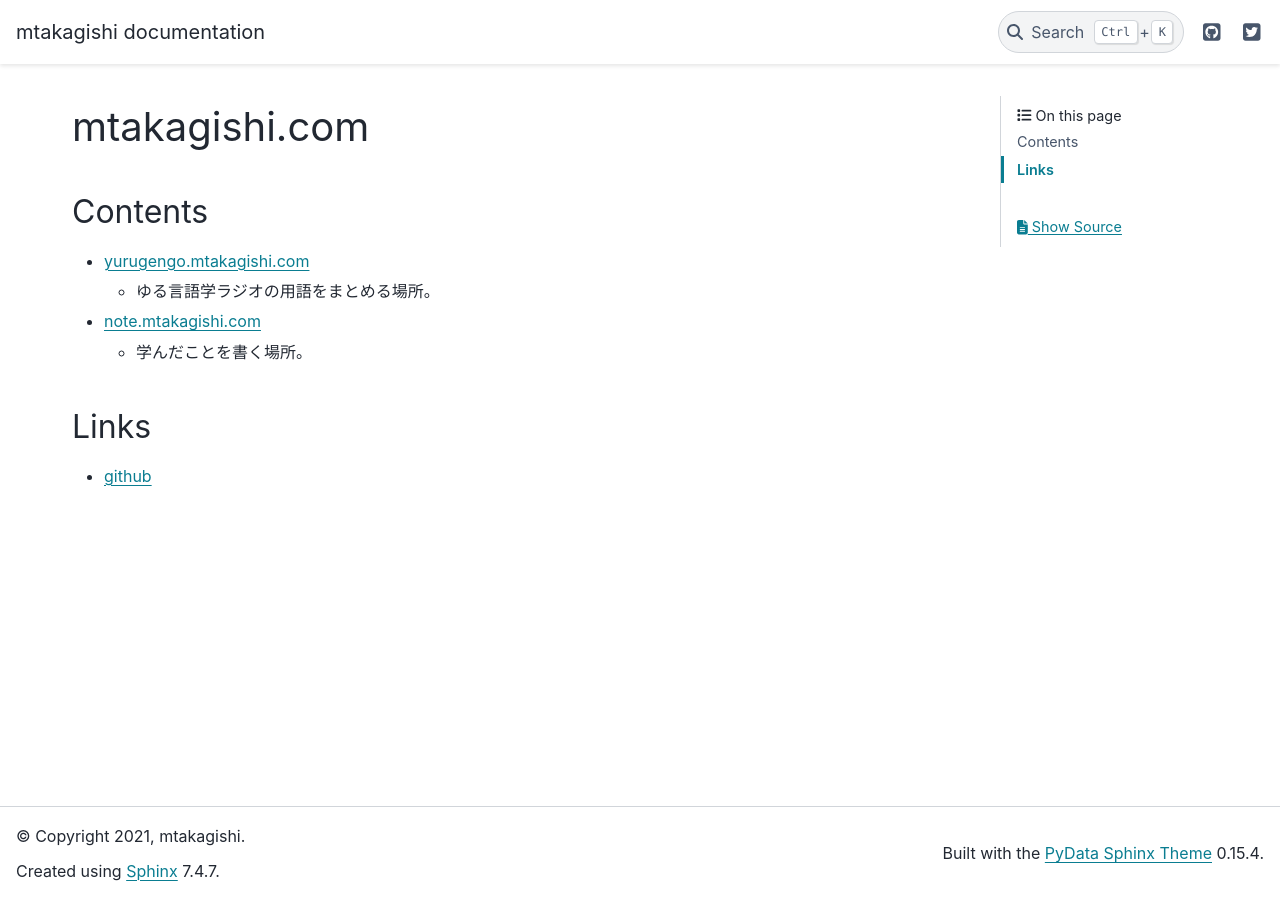
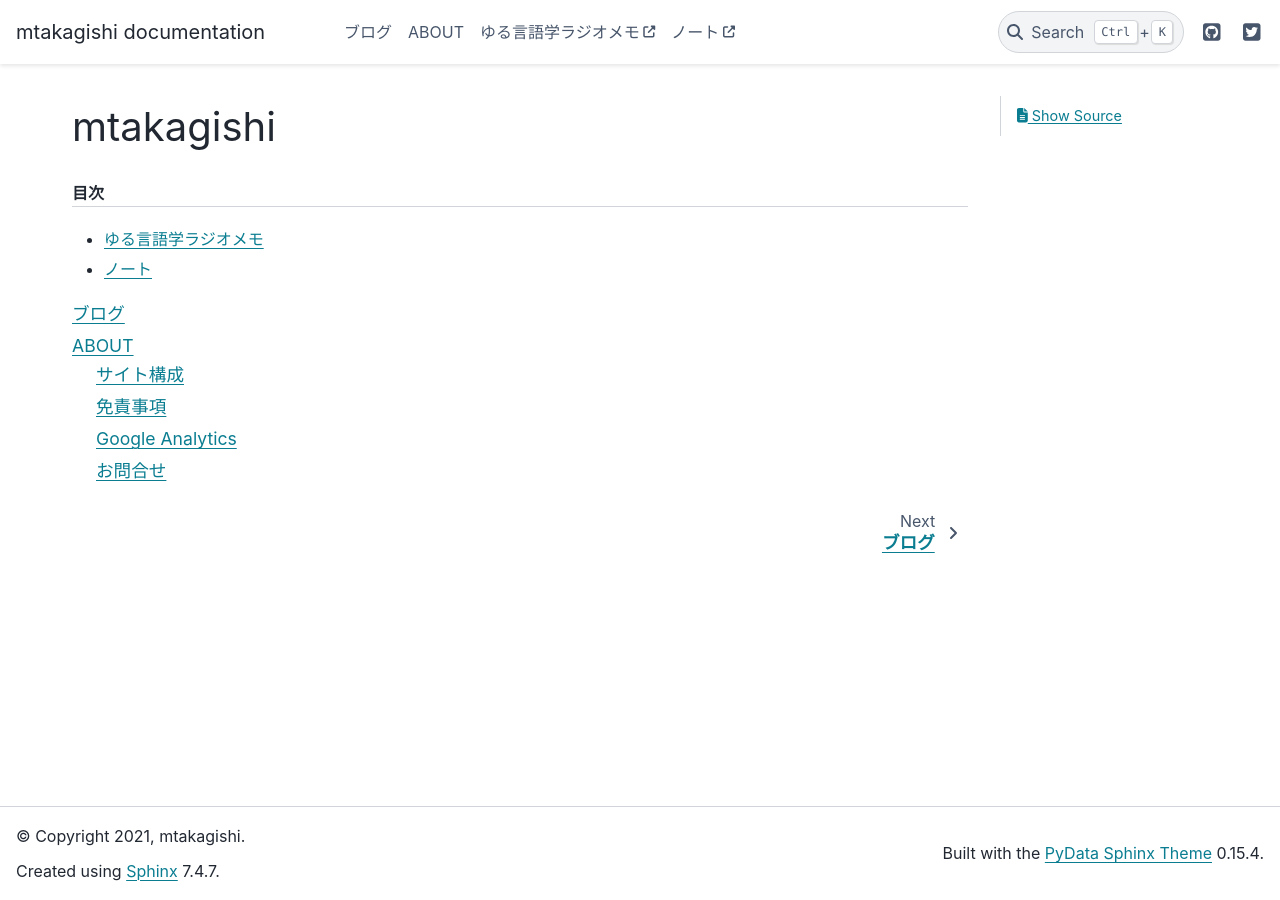
Before and after one commit to mtakagishi/mtakagishi, a Sphinx documentation site: the page built from docs/index.rst, in a window 1280 px wide. Built offline with Sphinx 7.4.7 and the PyData theme 0.15.4, drawn with Linux system fonts in a browser that asks for light colours.

Commit message:
少し整理

```diff
--- /dev/null
+++ b/docs/_templates/layout.html
@@ -0,0 +1,6 @@
+{% extends "pydata_sphinx_theme/layout.html" %}
+{%- block htmltitle %}
+<title>{{ title|striptags|e }}{{ titlesuffix }}</title>
+<script async src="https://pagead2.googlesyndication.com/pagead/js/adsbygoogle.js?client=ca-pub-0605738724688387"
+     crossorigin="anonymous"></script>
+{%- endblock %}
--- a/docs/about.rst
+++ b/docs/about.rst
@@ -1,8 +1,24 @@
 ABOUT
 =======================
 
-サイトについて
+サイト構成
 ----------------
+現在サブドメインの「ゆる言語学ラジオメモ」を精力的に更新しています。
+
+ゆる言語学ラジオメモ
+  * すっかりファンになってしまったゆる言語学ラジオで使われる独特の言葉などをまとめています。
+  * サブドメインで管理を切り分けています。
+
+ノート
+  * IT関連で調査したことなどをノート代わりに記録しています。
+  * サブドメインで管理を切り分けています。
+
+.. blockdiag::
+
+    blockdiag {
+      mtakagishi.com -> yurugengo, note
+    }
+
 
 免責事項
 ------------------
@@ -16,3 +32,8 @@ Google Analyticsでは「Cookie」を使用し、個人を特定する情報を
 
 
 `プライバシー ポリシー – ポリシーと規約 – Google <https://policies.google.com/privacy?hl=ja>`_
+
+お問合せ
+-------------------
+* `お問合せ・ご意見・ご要望 <https://forms.gle/WJ3khhqqeNrEr8fv6>`_
+* `ツイッター <https://twitter.com/mtakagishi>`_
--- /dev/null
+++ b/docs/blog/index.rst
@@ -0,0 +1,9 @@
+ブログ
+=======================
+.. rubric:: 目次
+
+.. toctree::
+  :maxdepth: 1
+  :glob:
+
+  *
--- a/docs/conf.py
+++ b/docs/conf.py
@@ -33,7 +33,9 @@ html_last_updated_fmt = '%Y/%m/%d'
 extensions = [
     'sphinx.ext.todo',
     'recommonmark',
-    'sphinx_sitemap'
+    'sphinx_sitemap',
+    'sphinxnotes.strike',
+    'sphinxcontrib.blockdiag',
 ]
 
 # Add any paths that contain templates here, relative to this directory.
@@ -67,6 +69,11 @@ html_theme_options = {
     # "google_analytics_id": "UA-183061927-2",
     "navbar_end": ["navbar-icon-links.html"],
     "footer_items": ["copyright"],
+    "external_links": [
+        {"name": "ゆる言語学ラジオメモ",
+         "url": "https://yurugengo.mtakagishi.com"},
+        {"name": "ノート", "url": "https://note.mtakagishi.com"}
+    ]
 }
 html_sidebars = {
     "**": []
@@ -83,3 +90,7 @@ source_suffix = {
 # sphinx-sitemap
 html_baseurl = 'https://mtakagishi.com/'
 html_extra_path = ['robots.txt']
+
+# blockdiag
+blockdiag_html_image_format = 'SVG'
+blockdiag_fontpath = 'docs/ipaexg.ttf'
--- a/docs/index.rst
+++ b/docs/index.rst
@@ -1,16 +1,13 @@
-mtakagishi.com
+mtakagishi
 =======================
 
-Contents
-----------------
-* `yurugengo.mtakagishi.com <https://yurugengo.mtakagishi.com>`_
+.. rubric:: 目次
+* `ゆる言語学ラジオメモ <https://yurugengo.mtakagishi.com>`_
+* `ノート <https://note.mtakagishi.com>`_
 
-  * ゆる言語学ラジオの用語をまとめる場所。
+.. toctree::
+  :maxdepth: 2
+  :glob:
 
-* `note.mtakagishi.com <https://note.mtakagishi.com>`_
-
-  * 学んだことを書く場所。
-
-Links
-------------------
-* `github <https://github.com/mtakagishi/mtakagishi>`_
+  */index
+  about
--- a/pyproject.toml
+++ b/pyproject.toml
@@ -8,6 +8,8 @@ license = "MIT"
 [tool.poetry.dependencies]
 python = "^3.7"
 sphinx-sitemap = "^2.2.0"
+sphinxnotes-strike = "^1.0"
+sphinxcontrib-blockdiag = "^3.0.0"
 
 [tool.poetry.dev-dependencies]
 flake8 = "^3.8.4"
--- a/requirements.txt
+++ b/requirements.txt
@@ -2,3 +2,5 @@ sphinx
 pydata-sphinx-theme
 recommonmark
 sphinx-sitemap
+sphinxnotes-strike
+sphinxcontrib-blockdiag
```
Also changed, not shown: 2 other files.
